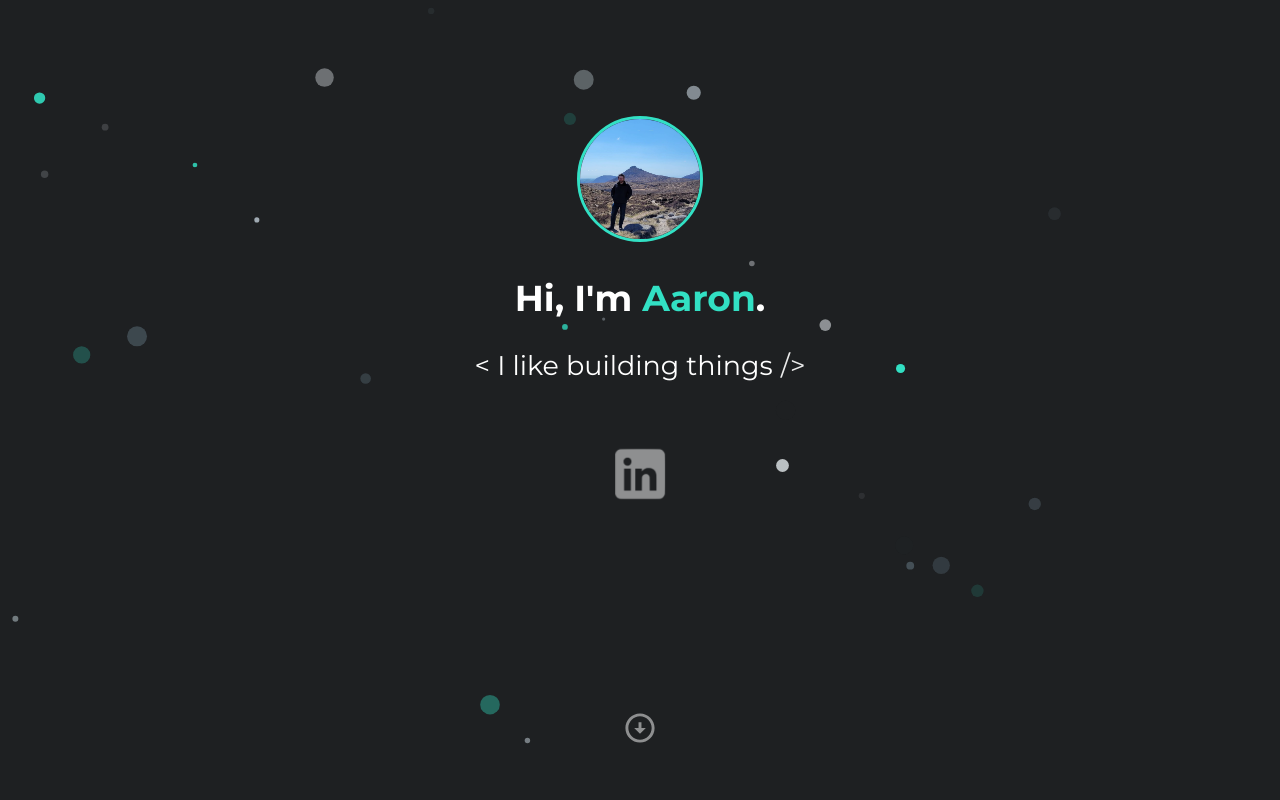
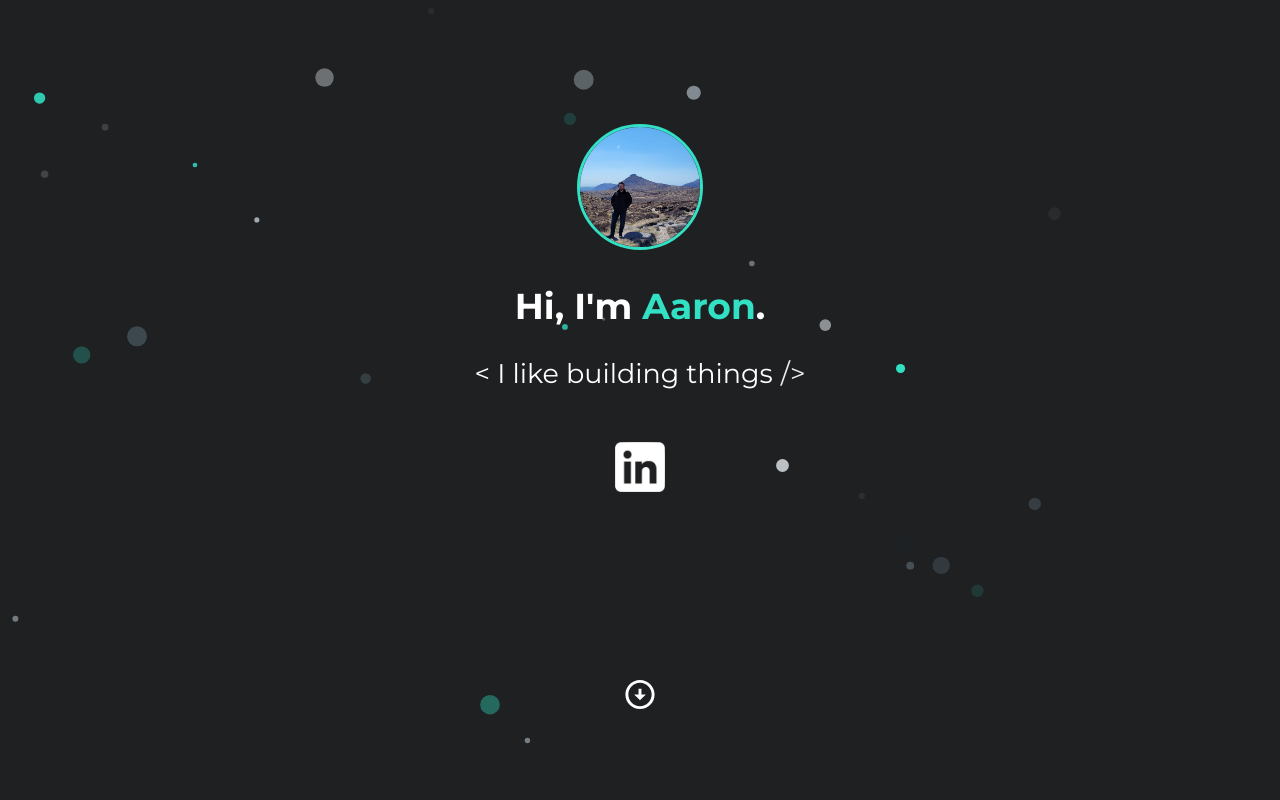
Before and after one commit to aaronzor/react-portfolio-aaron, a React (Create React App) app: page / in a window 1280 px wide. Shown: the top 800 px of the page. Built offline with nearby package versions, Linux system fonts and the light colour scheme; the HTML template or start-up script is replaced by a standard one.

Commit message:
Bugfix buttons on Home.js

```diff
--- a/src/components/home/Home.js
+++ b/src/components/home/Home.js
@@ -60,9 +60,7 @@ const Home = () => {
                 }}
               />
             </h2>
-            <Bounce cascade></Bounce>
-          </Fade>
-        </div>
+            <Bounce cascade>
               <div className='link'>
                 <a
                   href='https://www.linkedin.com/in/aaron-mcmullan-685621211/'
@@ -71,8 +69,11 @@ const Home = () => {
                   <img src={linkedin} alt='Linkedin Logo' width='50px' />
                 </a>
               </div>
+            </Bounce>
+            <ScrollDown to='about' />
+          </Fade>
         </div>
-      <ScrollDown to='about' />
+      </div>
     </div>
   );
 };
--- a/src/config/particlesConfig.js
+++ b/src/config/particlesConfig.js
@@ -21,7 +21,7 @@ const particlesConfig = {
   },
   fullScreen: {
     enable: true,
-    zIndex: 0,
+    zIndex: -1,
   },
   detectRetina: true,
   duration: 0,
```
Lines whose indentation alone changed are shown as unchanged.
